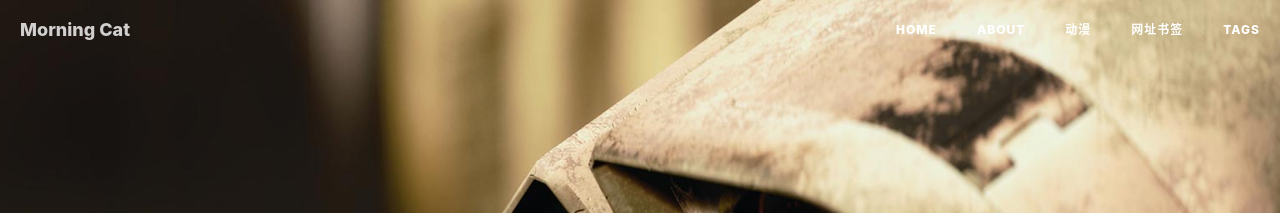
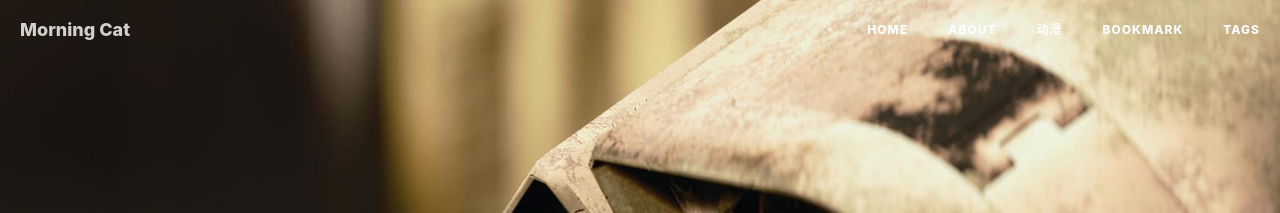
Before and after one commit to morningcat2018/morningcat2018.github.io, a Jekyll site: the page built from offline.html, in a window 1280 px wide. Shown: the top 213 px of the page. Built offline with Jekyll 4.4.1, drawn with Linux system fonts in a browser that asks for light colours; nearby versions of some CDN libraries; comment, search, counter and statistics services are not loaded.

Commit message:
add anime.md

```diff
--- a/bookmark.MD
+++ b/bookmark.MD
@@ -1,6 +1,6 @@
 ---
 layout:     post
-title:      网址书签
+title:      bookmark
 subtitle:   搜集的网址资源
 date:       2022-03-04
 author:     BY morningcat
```
